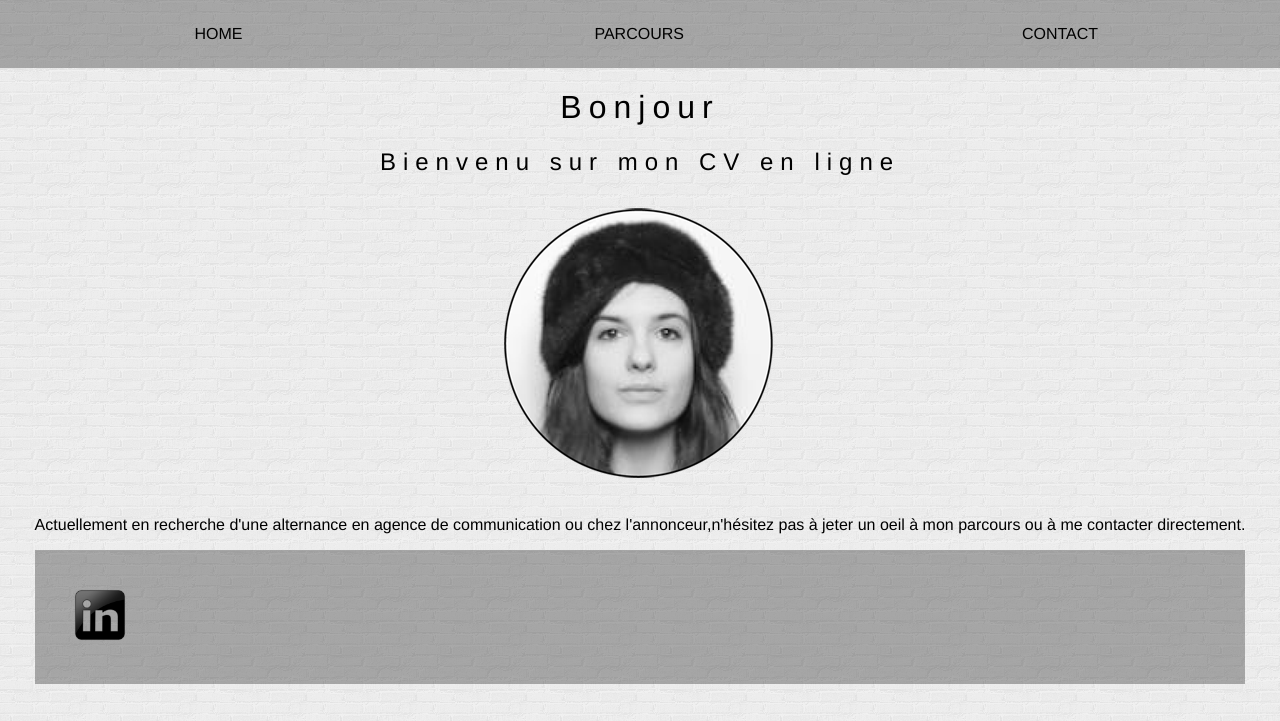
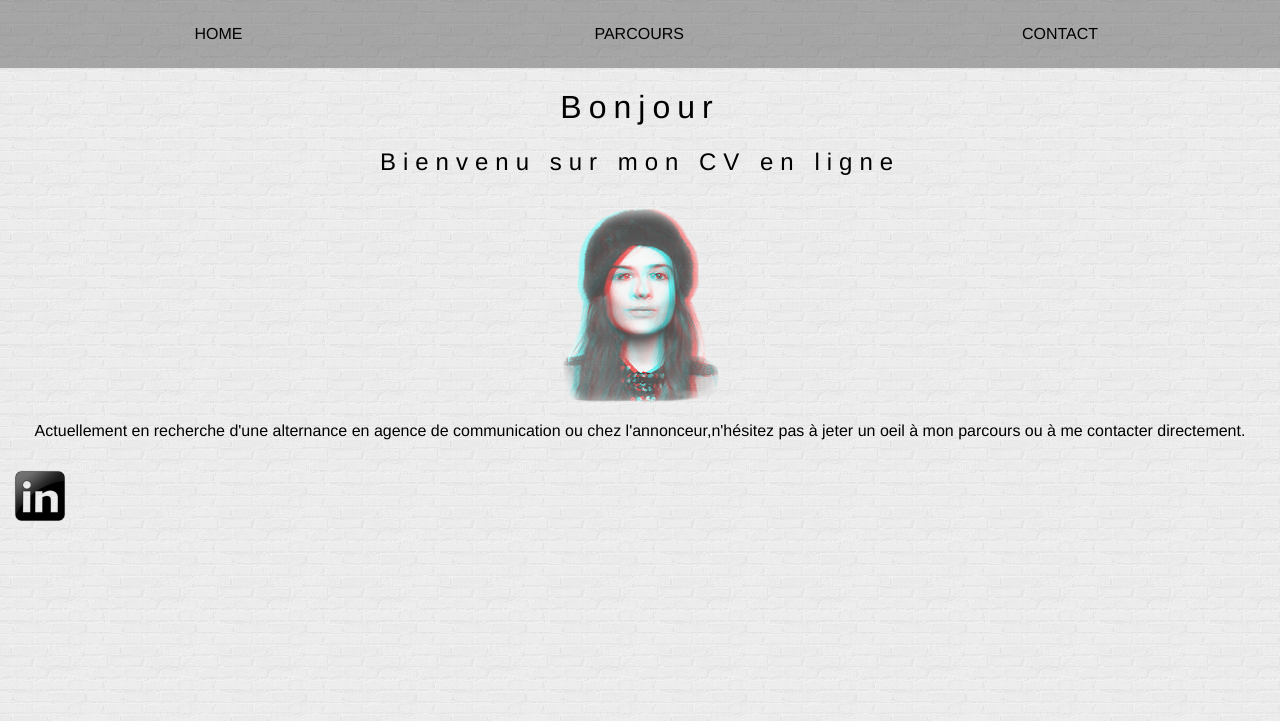
Before and after one commit to insrnd/projet-test-pro2, a plain HTML site: page index.html in a window 1280 px wide. Drawn offline with Linux system fonts and the light colour scheme.

Commit message:
je galère mais je change de tête
et de background que j’arrive pas à mettre bien relou

```diff
--- a/index.html
+++ b/index.html
@@ -20,7 +20,7 @@
      <h1>Bonjour</h1>
       <h2>Bienvenu sur mon CV en ligne</h2>
           <p>
-              <img src="image/tetecv.png"></img>
+              <img src="image/photocvok.png"></img>
           </p>
           <p>Actuellement en recherche d'une alternance en agence de communication ou chez l'annonceur,n'hésitez pas à jeter un oeil à mon parcours ou à me contacter directement.
           </p>
--- a/style.css
+++ b/style.css
@@ -46,10 +46,7 @@ p{
     font-family:"helvetica"
 }
 
-footer{
-    margin-left:35px;
-    margin-right:35px;
-    background-color: rgba(0,0,0,0.3);
-    padding:25px;
-    padding-bottom: 25px;
-}
+footer a{
+    margin-top: auto;
+
+  }
```
Also changed, not shown: image/background.jpg (added), image/photocv copie.png (added), image/photocv.png (added), image/photocvok.png (added).
